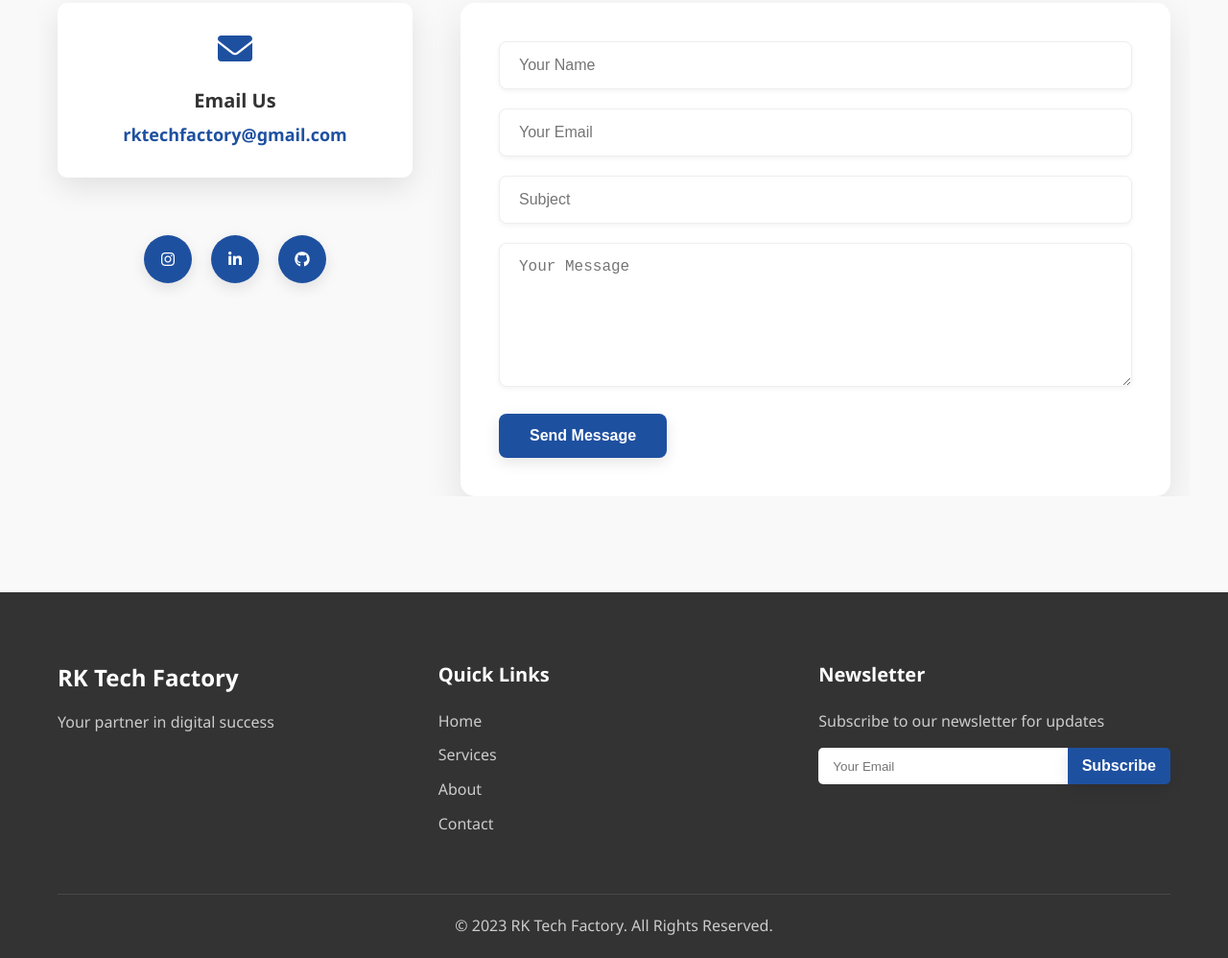
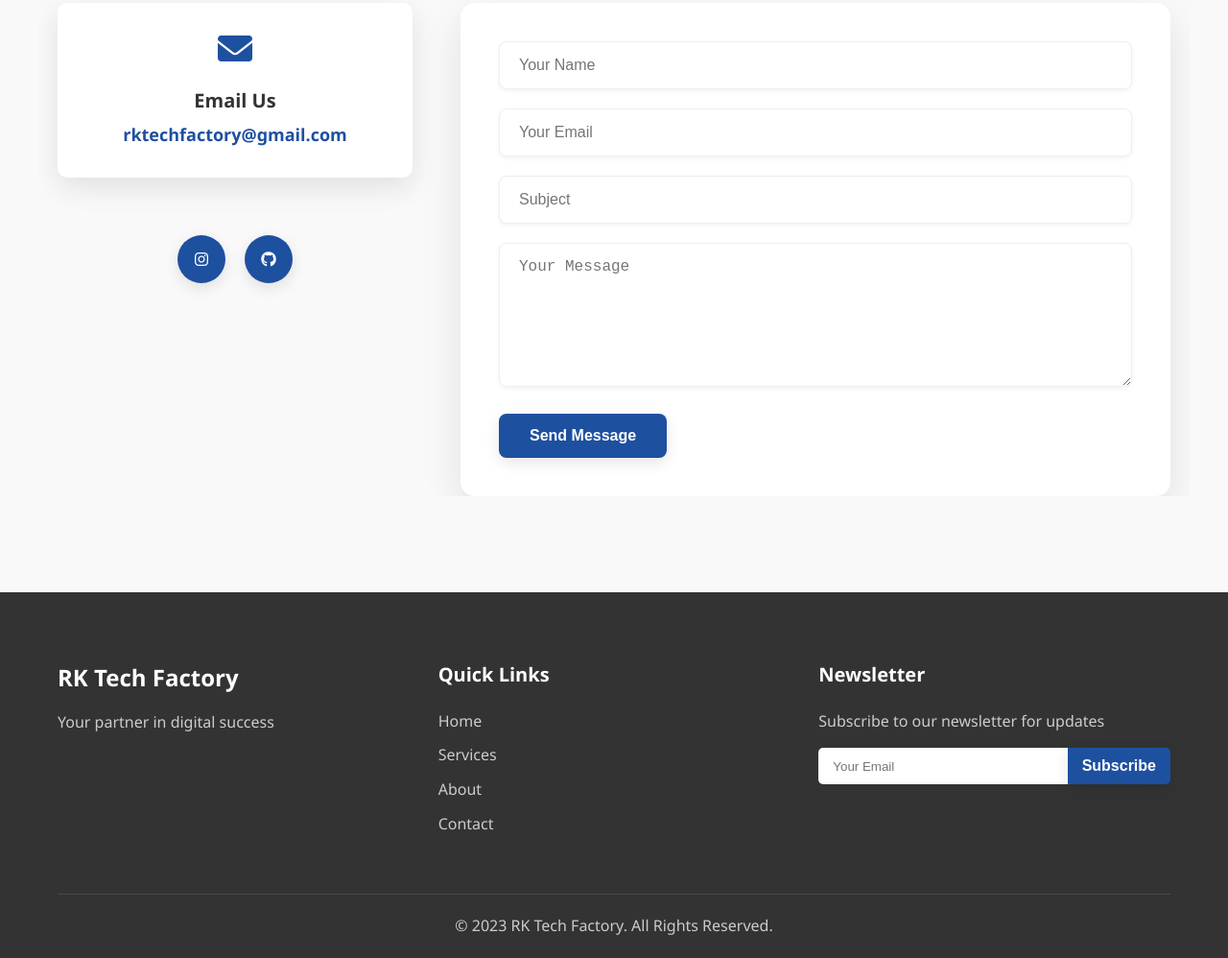
Before and after one commit to rktechfactory/staticWeb, a plain HTML site: page index.html in a window 1280 px wide. Shown: the part 2716-3714 px from the top of the page at 96% size. Drawn offline with Linux system fonts and the light colour scheme.

Commit message:
social links added

```diff
--- a/index.html
+++ b/index.html
@@ -183,9 +183,9 @@
                         <p><a href="mailto:rktechfactory@gmail.com">rktechfactory@gmail.com</a></p>
                     </div>
                     <div class="social-links">
-                        <a href=""><i class="fab fa-instagram"></i></a>
-                        <a href=""><i class="fab fa-linkedin-in"></i></a>
-                        <a href=""><i class="fab fa-github"></i></a>
+                        <a href="https://instagram.com/rktechfactory"><i class="fab fa-instagram"></i></a>
+                        <!-- <a href=""><i class="fab fa-linkedin-in"></i></a> -->
+                        <a href="https://github.com/rktechfactory"><i class="fab fa-github"></i></a>
                     </div>
                 </div>
                 <div class="contact-form">
```
